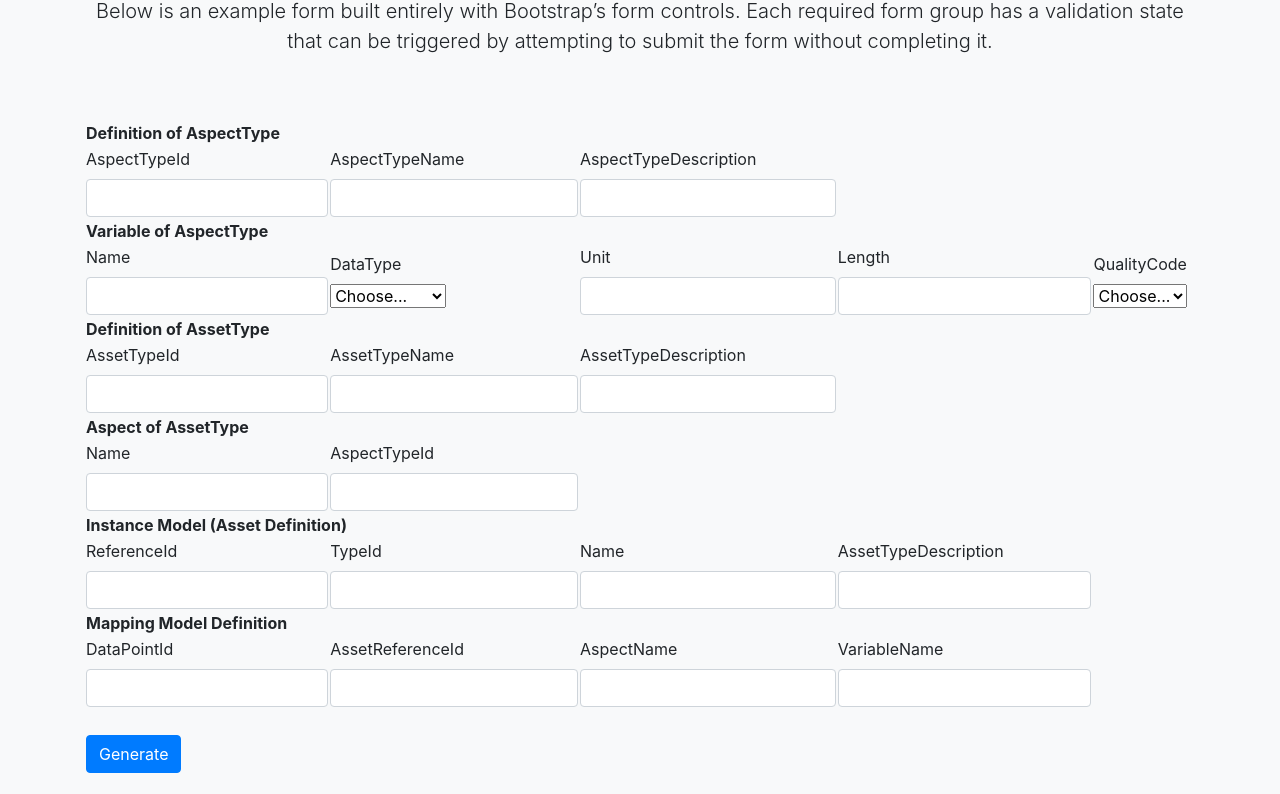
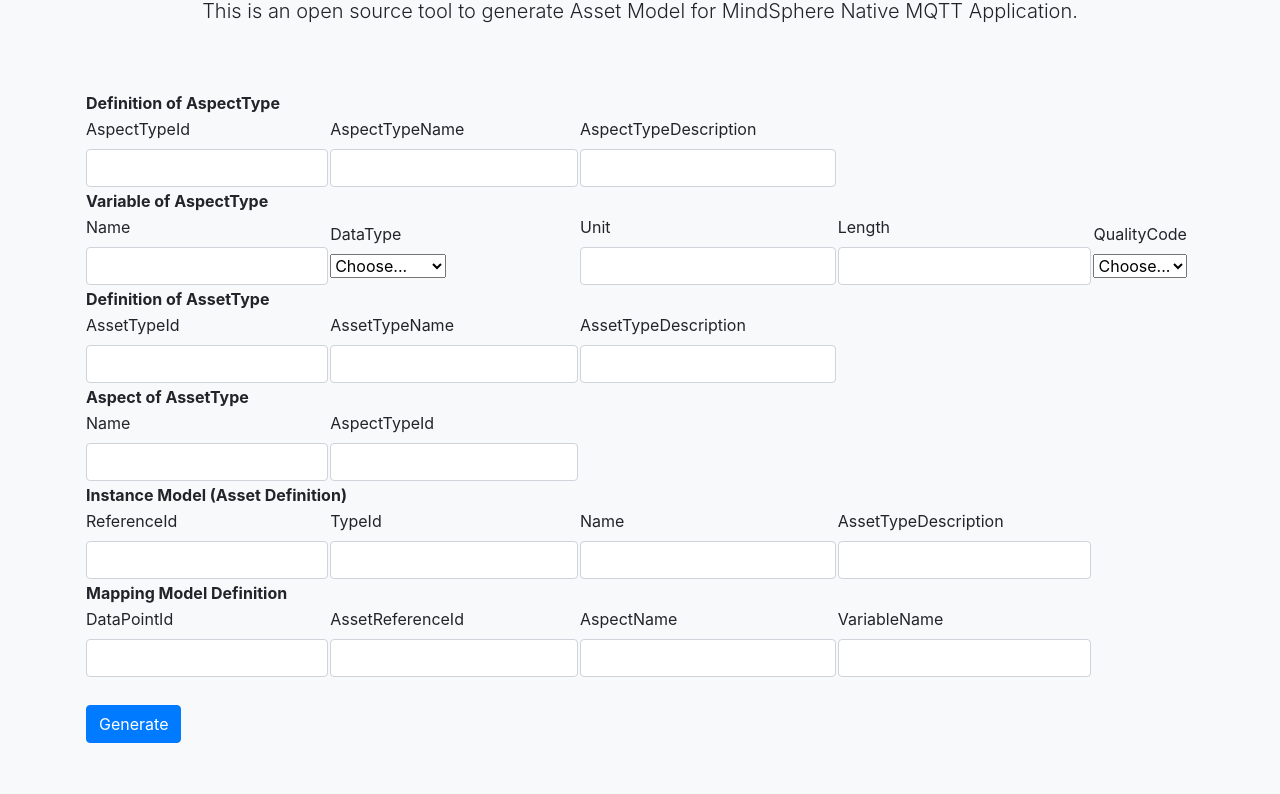
Before and after one commit to muhufuk/AssetModelGenerator, a plain HTML site: page index.html in a window 1280 px wide. Shown: the part 98-892 px from the top of the page. Drawn offline with nearby package versions, Linux system fonts and the light colour scheme.

Commit message:
caption is updated

```diff
--- a/index.html
+++ b/index.html
@@ -173,7 +173,7 @@
   <main>
     <div class="py-5 text-center">
       <h2>Asset Model Generator</h2>
-      <p class="lead">Below is an example form built entirely with Bootstrap’s form controls. Each required form group has a validation state that can be triggered by attempting to submit the form without completing it.</p>
+      <p class="lead">This is an open source tool to generate Asset Model for MindSphere Native MQTT Application.</p>
     </div>
     <table>
       <tbody>
```
